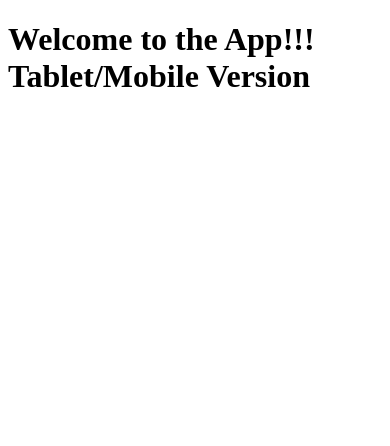
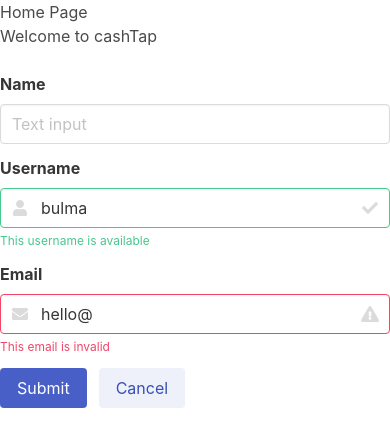
Before and after one commit to davidallison12/cashTap, a React (Create React App) app: page / in a window 390 px wide. Shown: the top 446 px of the page. Built offline with nearby package versions, Linux system fonts and the light colour scheme; no server answers.

Commit message:
Uninstalled Material UI and switched to Bulma | Added Font Awesome Icons

```diff
--- a/package.json
+++ b/package.json
@@ -3,11 +3,11 @@
   "version": "0.1.0",
   "private": true,
   "dependencies": {
-    "@material-ui/core": "^4.12.3",
     "@testing-library/jest-dom": "^5.15.1",
     "@testing-library/react": "^11.2.7",
     "@testing-library/user-event": "^12.8.3",
     "bootstrap-icons": "^1.7.2",
+    "bulma": "^0.9.3",
     "react": "^17.0.2",
     "react-burger-menu": "^3.0.6",
     "react-dom": "^17.0.2",
--- a/public/index.html
+++ b/public/index.html
@@ -24,11 +24,7 @@
       work correctly both with client-side routing and a non-root public URL.
       Learn how to configure a non-root public URL by running `npm run build`.
     -->
-    <link rel="stylesheet" href="https://fonts.googleapis.com/css?family=Roboto:300,400,500,700&display=swap" />
-    <link
-  rel="stylesheet"
-  href="https://fonts.googleapis.com/icon?family=Material+Icons"
-/>
+    <script defer src="https://use.fontawesome.com/releases/v5.3.1/js/all.js"></script>
     <title>React App</title>
   </head>
   <body>
--- a/src/App.js
+++ b/src/App.js
@@ -1,6 +1,8 @@
 import React, { Component } from "react";
 import "./App.css";
 import BillsContainer from "./bill/BillsContainer";
+import Home from "./welcome/Home";
+
 
 let baseUrl = process.env.REACT_APP_BASEURL || "http://localhost:8000";
 
@@ -94,8 +96,10 @@ class App extends Component {
 
   render() {
     return (
-      <div className="font-sans">
-        {this.state.isDesktop ? (
+      <div className="">
+        <Home />
+
+        {/* {this.state.isDesktop ? (
           <>
             <h1>Welcome to the App!!! Desktop Version </h1>
             <BillsContainer
@@ -109,7 +113,7 @@ class App extends Component {
           </>
         ) : (
           <h1>Welcome to the App!!! Tablet/Mobile Version</h1>
-        )}
+        )} */}
       </div>
     );
   }
--- a/src/index.js
+++ b/src/index.js
@@ -1,6 +1,7 @@
 import React from 'react';
 import ReactDOM from 'react-dom';
 import "bootstrap-icons/font/bootstrap-icons.css";
+import 'bulma/css/bulma.css'
 import './index.css';
 import App from './App';
 import reportWebVitals from './reportWebVitals';
--- a/src/welcome/Home.js
+++ b/src/welcome/Home.js
@@ -13,35 +13,66 @@ class Welcome extends Component {
         return (
             <>
             {/* This will be Welcome Window with Login page */}
-            <h1>Home Page</h1>
+
+            <div className="columns is-mobile">
+              <div className="column container">
+            <h1 >Home Page</h1>
             <h1>Welcome to cashTap</h1>
-            <div>
-            <form>
-  <div class="mb-6">
-    <label for="email" class="text-sm font-medium text-gray-900 block mb-2 dark:text-gray-300">Your email</label>
-    <input type="email" id="email" class="shadow-sm bg-gray-50 border border-gray-300 text-gray-900 sm:text-sm rounded-lg focus:ring-blue-500 focus:border-blue-500 block w-full p-2.5 dark:bg-gray-700 dark:border-gray-600 dark:placeholder-gray-400 dark:text-white dark:focus:ring-blue-500 dark:focus:border-blue-500 dark:shadow-sm-light" placeholder="name@flowbite.com" required />
-  </div>
-  <div class="mb-6">
-    <label for="password" class="text-sm font-medium text-gray-900 block mb-2 dark:text-gray-300">Your password</label>
-    <input type="password" id="password" class="shadow-sm bg-gray-50 border border-gray-300 text-gray-900 sm:text-sm rounded-lg focus:ring-blue-500 focus:border-blue-500 block w-full p-2.5 dark:bg-gray-700 dark:border-gray-600 dark:placeholder-gray-400 dark:text-white dark:focus:ring-blue-500 dark:focus:border-blue-500 dark:shadow-sm-light" required />
-  </div>
-  <div class="mb-6">
-    <label for="repeat-password" class="text-sm font-medium text-gray-900 block mb-2 dark:text-gray-300">Repeat password</label>
-    <input type="password" id="repeat-password" class="shadow-sm bg-gray-50 border border-gray-300 text-gray-900 sm:text-sm rounded-lg focus:ring-blue-500 focus:border-blue-500 block w-full p-2.5 dark:bg-gray-700 dark:border-gray-600 dark:placeholder-gray-400 dark:text-white dark:focus:ring-blue-500 dark:focus:border-blue-500 dark:shadow-sm-light" required />
-  </div>
-  <div class="flex items-start mb-6">
-    <div class="flex items-center h-5">
-      <input id="terms" aria-describedby="terms" type="checkbox" class="bg-gray-50 border border-gray-300 focus:ring-3 focus:ring-blue-300 h-4 w-4 rounded dark:bg-gray-700 dark:border-gray-600 dark:focus:ring-blue-600 dark:ring-offset-gray-800" required />
-    </div>
-    <div class="text-sm ml-3">
-      <label for="terms" class="font-medium text-gray-900 dark:text-gray-300">I agree with the <a href="#" class="text-blue-600 hover:underline dark:text-blue-500">terms and conditions</a></label>
-    </div>
-  </div>
-  <button type="submit" class="text-white bg-blue-700 hover:bg-blue-800 focus:ring-4 focus:ring-blue-300 font-medium rounded-lg text-sm px-5 py-2.5 text-center dark:bg-blue-600 dark:hover:bg-blue-700 dark:focus:ring-blue-800">Register new account</button>
-</form>
+            </div>
             </div>
 
-            </>
+
+            <div className="columns is-mobile">
+              <form className="container column">
+              <div className="field">
+  <label className="label">Name</label>
+  <div className="control">
+    <input className="input" type="text" placeholder="Text input" />
+  </div>
+</div>
+
+<div className="field">
+  <label className="label">Username</label>
+  <div className="control has-icons-left has-icons-right">
+    <input className="input is-success" type="text" placeholder="Text input" value="bulma" />
+    <span className="icon is-small is-left">
+      <i className="fas fa-user"></i>
+    </span>
+    <span className="icon is-small is-right">
+      <i className="fas fa-check"></i>
+    </span>
+  </div>
+  <p className="help is-success">This username is available</p>
+</div>
+
+<div className="field">
+  <label className="label">Email</label>
+  <div className="control has-icons-left has-icons-right">
+    <input className="input is-danger" type="email" placeholder="Email input" value="hello@" />
+    <span className="icon is-small is-left">
+      <i className="fas fa-envelope"></i>
+    </span>
+    <span className="icon is-small is-right">
+      <i className="fas fa-exclamation-triangle"></i>
+    </span>
+  </div>
+  <p className="help is-danger">This email is invalid</p>
+</div>
+
+
+
+<div className="field is-grouped">
+  <div className="control">
+    <button className="button is-link">Submit</button>
+  </div>
+  <div className="control">
+    <button className="button is-link is-light">Cancel</button>
+  </div>
+</div>
+              </form>
+            </div>
+</>
+
          );
     }
 }
```
Also changed, not shown: 1 other file (tests, documents, lock files or other folders).
